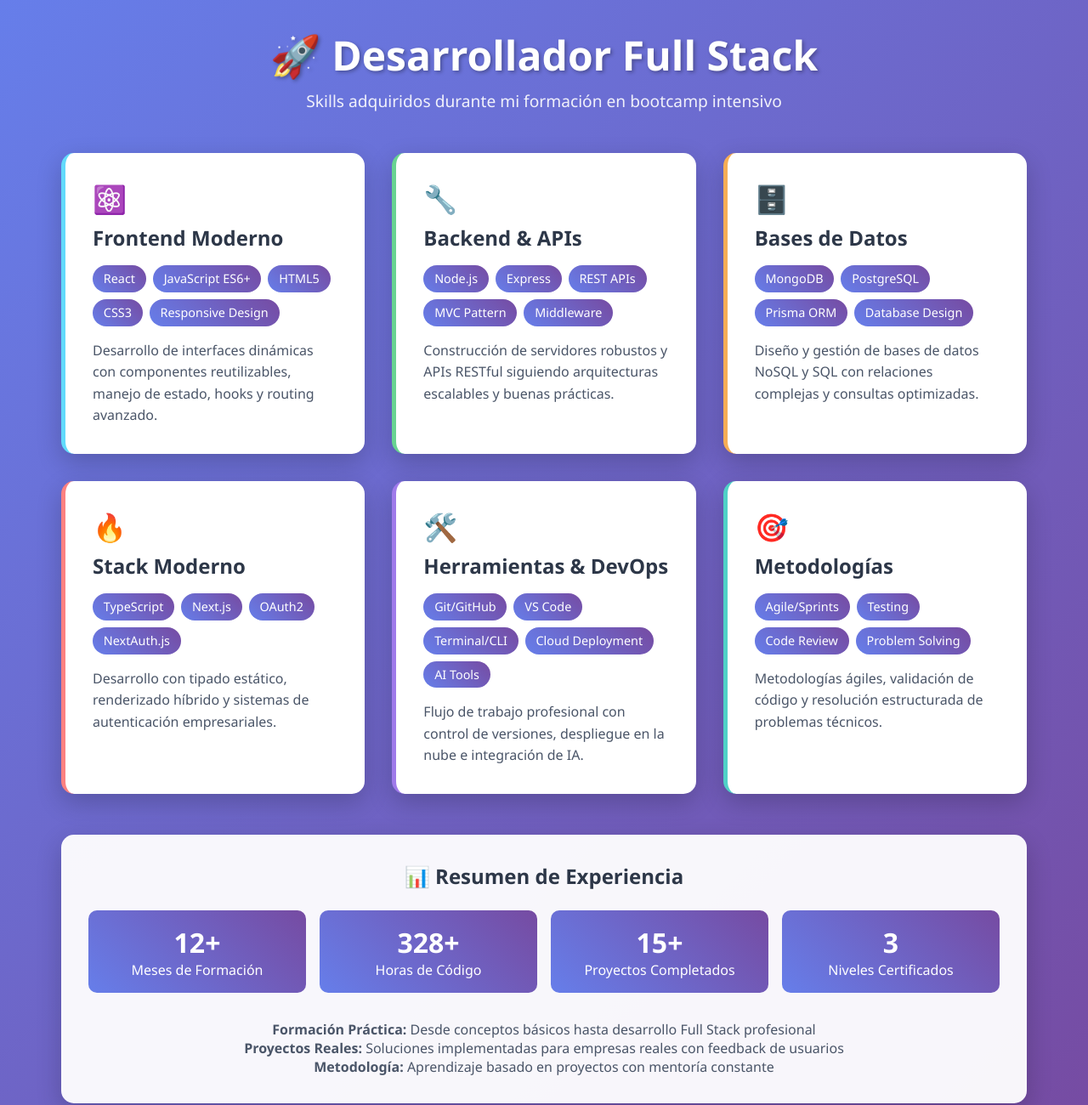
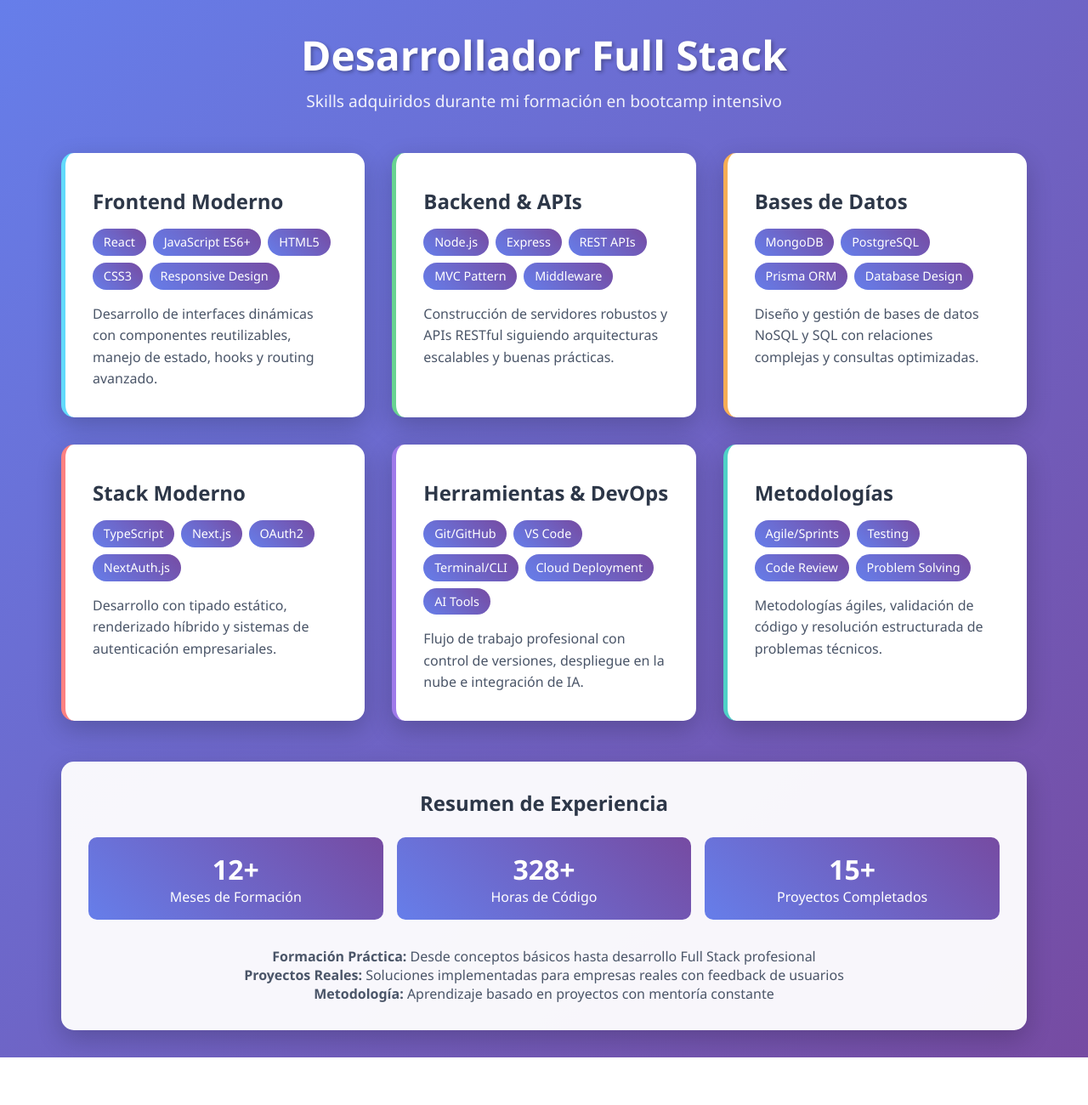
Before and after one commit to CattCloud/skills, a plain HTML site: page index.html in a window 1280 px wide. Shown: the top 1300 px of the page at 85% size. After the commit the page ends 1244 px from the top, so only its background shows below. Drawn offline with Linux system fonts and the light colour scheme.

Commit message:
Update index.html

```diff
--- a/index.html
+++ b/index.html
@@ -155,13 +155,13 @@
 <body>
     <div class="container">
         <div class="header">
-            <h1>🚀 Desarrollador Full Stack</h1>
+            <h1>Desarrollador Full Stack</h1>
             <p>Skills adquiridos durante mi formación en bootcamp intensivo</p>
         </div>
 
         <div class="skills-grid">
             <div class="skill-card frontend">
-                <div class="icon">⚛️</div>
+                <div class="icon"></div>
                 <h3>Frontend Moderno</h3>
                 <div class="tech-list">
                     <span class="tech-tag">React</span>
@@ -176,7 +176,7 @@
             </div>
 
             <div class="skill-card backend">
-                <div class="icon">🔧</div>
+                <div class="icon"></div>
                 <h3>Backend & APIs</h3>
                 <div class="tech-list">
                     <span class="tech-tag">Node.js</span>
@@ -191,7 +191,7 @@
             </div>
 
             <div class="skill-card database">
-                <div class="icon">🗄️</div>
+                <div class="icon"></div>
                 <h3>Bases de Datos</h3>
                 <div class="tech-list">
                     <span class="tech-tag">MongoDB</span>
@@ -205,7 +205,7 @@
             </div>
 
             <div class="skill-card modern">
-                <div class="icon">🔥</div>
+                <div class="icon"></div>
                 <h3>Stack Moderno</h3>
                 <div class="tech-list">
                     <span class="tech-tag">TypeScript</span>
@@ -219,7 +219,7 @@
             </div>
 
             <div class="skill-card tools">
-                <div class="icon">🛠️</div>
+                <div class="icon"></div>
                 <h3>Herramientas & DevOps</h3>
                 <div class="tech-list">
                     <span class="tech-tag">Git/GitHub</span>
@@ -234,7 +234,7 @@
             </div>
 
             <div class="skill-card methodologies">
-                <div class="icon">🎯</div>
+                <div class="icon"></div>
                 <h3>Metodologías</h3>
                 <div class="tech-list">
                     <span class="tech-tag">Agile/Sprints</span>
@@ -249,7 +249,7 @@
         </div>
 
         <div class="experience-summary">
-            <h2>📊 Resumen de Experiencia</h2>
+            <h2>Resumen de Experiencia</h2>
             <div class="stats">
                 <div class="stat-item">
                     <span class="stat-number">12+</span>
@@ -263,10 +263,7 @@
                     <span class="stat-number">15+</span>
                     <span>Proyectos Completados</span>
                 </div>
-                <div class="stat-item">
-                    <span class="stat-number">3</span>
-                    <span>Niveles Certificados</span>
-                </div>
+
             </div>
 
             <div style="margin-top: 2rem; text-align: center; color: #4a5568;">
```
